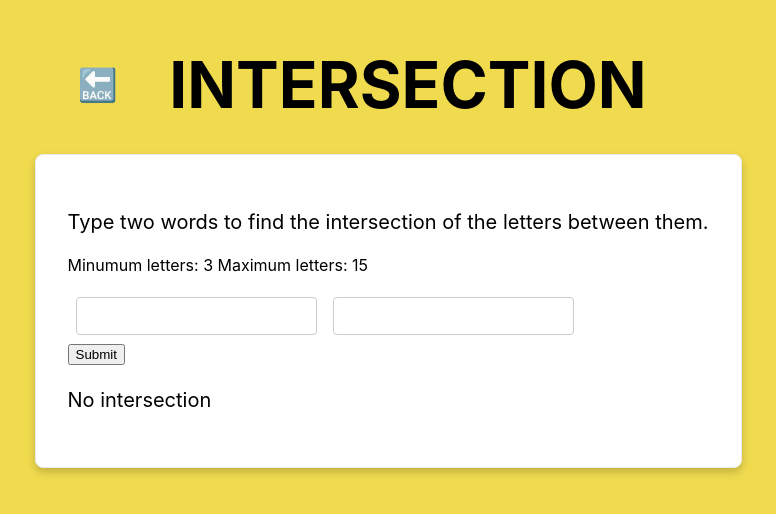
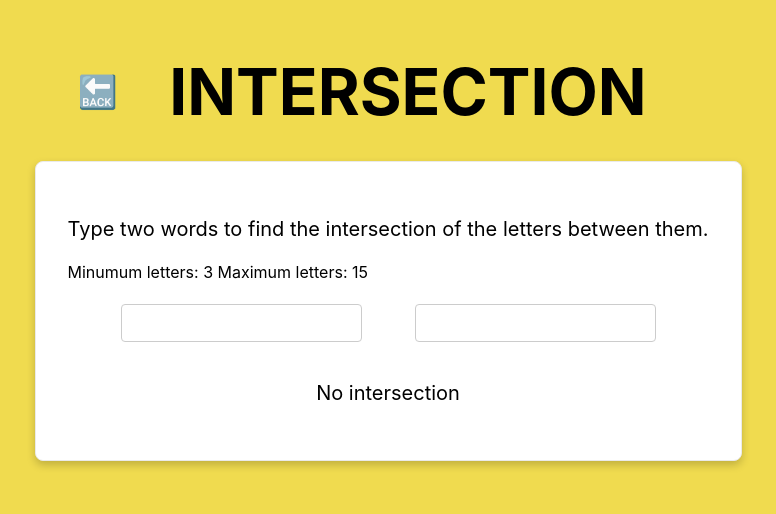
Before and after one commit to carlossgabriel/next-algo, a Next.js app: page /intersection in a window 1280 px wide. Shown: the part 126-640 px from the top of the page, without its empty margins (252-1028 px from the left). Built offline with nearby package versions, Linux system fonts and the light colour scheme.

Commit message:
finished intersection

```diff
--- a/pages/intersection/index.tsx
+++ b/pages/intersection/index.tsx
@@ -5,15 +5,16 @@ import BackButton from "../../components/backButton";
 import styles from "../../styles/Home.module.css";
 
 const Intersection: NextPage = () => {
-  // const [fibArray, setFibArray] = useState<number[]>([]);
   const [wordA, setWordAValue] = useState("");
   const [wordB, setWordBValue] = useState("");
   const [intersection, setIntersection] = useState<string[]>([]);
 
   const pageTitle = "Intersection";
 
-  const handleClick = (wordA: string, wordB: string) => {
-    setIntersection(calculateIntersection(wordA, wordB));
+  const handleChange = (wordA: string, wordB: string) => {
+    setIntersection(
+      calculateIntersection(wordA.toUpperCase(), wordB.toUpperCase())
+    );
   };
 
   const calculateIntersection = (wordA: string, wordB: string) => {
@@ -38,7 +39,7 @@ const Intersection: NextPage = () => {
           <p className={styles.observation}>
             Minumum letters: 3 Maximum letters: 15
           </p>
-          <div>
+          <div className={styles.inputContainer}>
             <input
               id="wordA"
               type={"text"}
@@ -46,7 +47,7 @@ const Intersection: NextPage = () => {
               maxLength={15}
               className={styles.textInput}
               onChange={(e) => {
-                setWordAValue(e.target.value);
+                setWordAValue(e.target.value.toUpperCase());
               }}
               value={wordA}
             ></input>
@@ -57,22 +58,17 @@ const Intersection: NextPage = () => {
               maxLength={15}
               className={styles.textInput}
               onChange={(e) => {
-                setWordBValue(e.target.value);
+                setWordBValue(e.target.value.toUpperCase());
+                handleChange(wordA, wordB);
               }}
               value={wordB}
             ></input>
           </div>
-          <button
-            className={styles.button}
-            onClick={() => {
-              handleClick(wordA, wordB);
-            }}
-          >
-            Submit
-          </button>
-          <div className={intersection.length ? styles.result : ""}>
+          <div className={styles.intersection}>
             {intersection.length > 0 ? (
-              <p>{intersection.map((letter) => letter)}</p>
+              intersection.map((letter, index) => {
+                return <p key={index}>{letter}</p>;
+              })
             ) : (
               <p>No intersection</p>
             )}
--- a/styles/Home.module.css
+++ b/styles/Home.module.css
@@ -154,6 +154,14 @@
   font-size: medium;
 }
 
+.inputContainer {
+  display: flex;
+  flex-direction: row;
+  justify-content: space-evenly;
+  align-items: center;
+  margin: 8px;
+}
+
 .result {
   width: 60px;
   padding: 8px;
@@ -174,6 +182,14 @@
   width: auto;
 }
 
+.intersection {
+  display: flex;
+  flex-direction: row;
+  align-items: center;
+  justify-content: space-evenly;
+  text-align: center;
+}
+
 .backButton {
   margin-right: 10%;
   font-size: xx-large;
```
